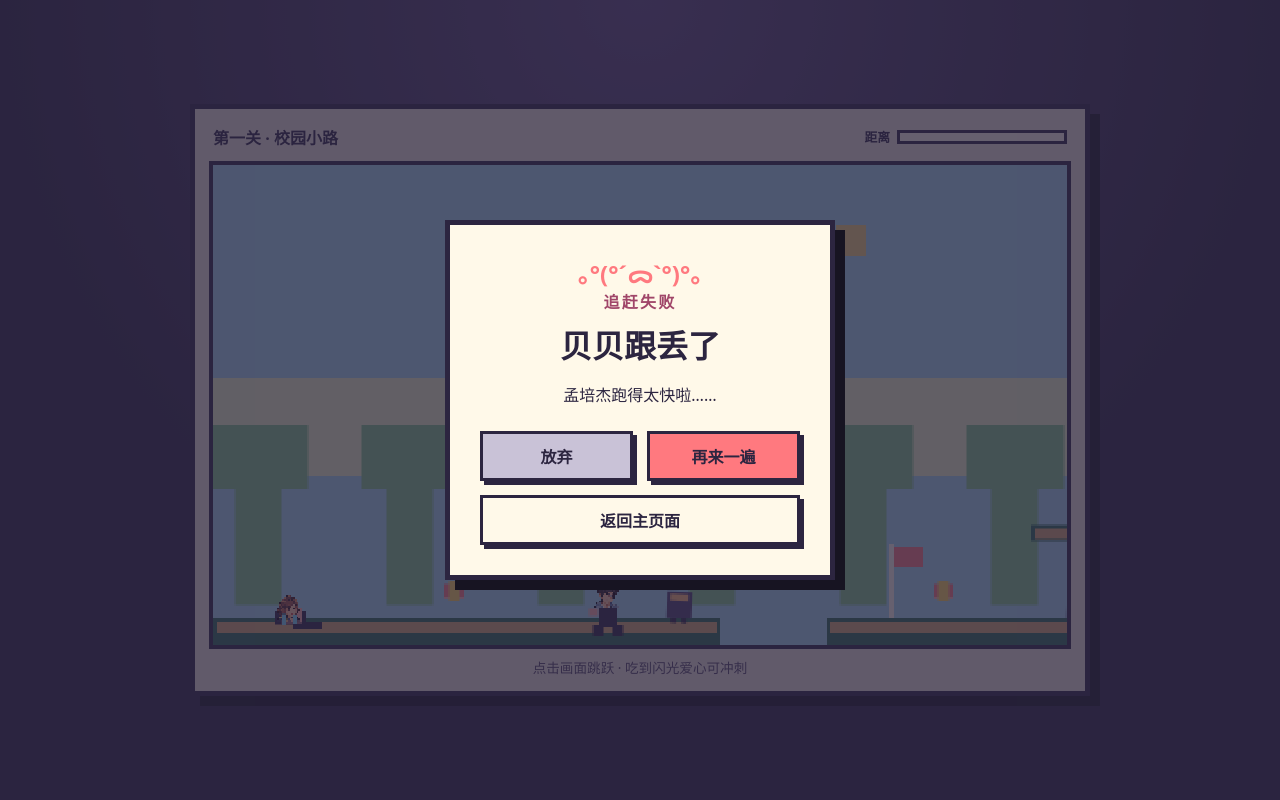
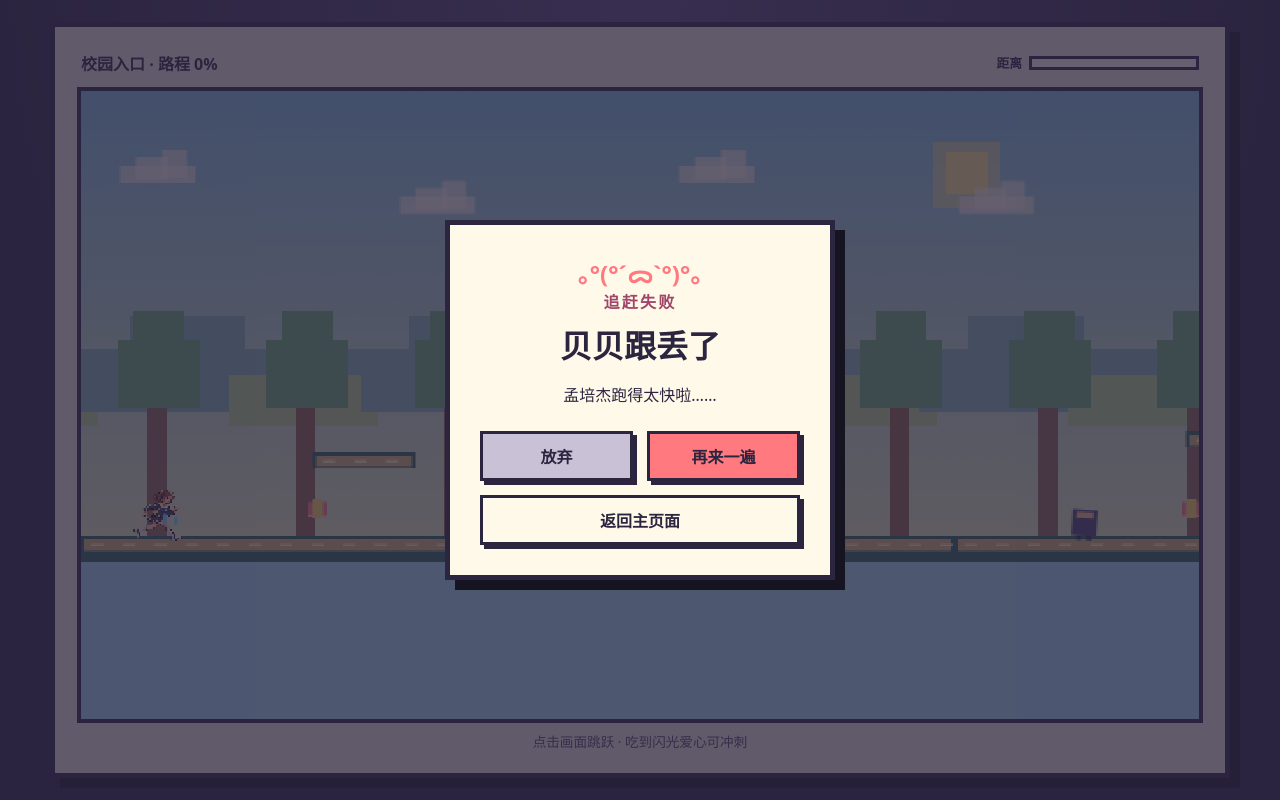
Before and after one commit to Icarus122/deng-deng-beibei, a website with bundled scripts: page index.html in a window 1280 px wide. Both pictures are taken after a click on the button "开始追赶". Built offline with nearby package versions, Linux system fonts and the light colour scheme.

Commit message:
feat: extend continuous pixel chase journey

```diff
--- a/game-logic.js
+++ b/game-logic.js
@@ -5,37 +5,55 @@ const GRAVITY = 1400;
 const JUMP_SPEED = 500;
 const FALL_Y = 640;
 
+function createContinuousJourney() {
+  const platforms = [];
+  const obstacles = [];
+  const energy = [];
+  const checkpoints = [];
+  const segmentLength = 1000;
+
+  for (let segment = 0; segment < 42; segment += 1) {
+    const start = segment * segmentLength;
+    const gapWidth = segment === 0 || segment === 25 ? 0 : 145 + (segment % 3) * 20;
+    const groundWidth = segment === 41 ? 1000 : segmentLength - gapWidth;
+    platforms.push({ x: start, y: GROUND_Y, width: groundWidth, height: 30 });
+    platforms.push({ x: start + 265, y: 414 - (segment % 2) * 24, width: 118, height: 18 });
+    platforms.push({ x: start + 565, y: 442, width: 105, height: 18 });
+
+    if (segment % 2 === 1) {
+      platforms.push({
+        x: start + 765,
+        y: 390,
+        width: 96,
+        height: 18,
+        motion: { axis: segment % 4 === 1 ? 'x' : 'y', range: 46, period: 1500 + segment * 35 },
+      });
+    }
+    if (segment > 0) obstacles.push({ id: `bag-${segment}`, x: start + 135, y: 478, width: 28, height: 32, type: 'bookbag' });
+    energy.push({ id: `energy-${segment + 1}`, x: start + 260, y: 468, width: 22, height: 22 });
+    if (segment % 2 === 1 && segment < 41) checkpoints.push({ x: start + 740, respawnX: start + 700 });
+  }
+
+  return {
+    name: '等到天桥尽头',
+    worldEnd: 42000,
+    finishX: 41280,
+    maxDistance: 520,
+    pursuerSpeed: 136,
+    districts: [
+      { name: '校园入口', start: 0, end: 14000, palette: 'morning' },
+      { name: '林荫操场', start: 14000, end: 28000, palette: 'afternoon' },
+      { name: '黄昏天桥', start: 28000, end: 42000, palette: 'sunset' },
+    ],
+    platforms,
+    obstacles,
+    energy,
+    checkpoints,
+  };
+}
+
 export const LEVELS = {
-  1: {
-    name: '校园小路',
-    worldEnd: 1900,
-    maxDistance: 360,
-    pursuerSpeed: 150,
-    platforms: [
-      { x: 0, y: GROUND_Y, width: 570, height: 30 },
-      { x: 690, y: GROUND_Y, width: 450, height: 30 },
-      { x: 1260, y: GROUND_Y, width: 640, height: 30 },
-      { x: 410, y: 420, width: 110, height: 18 },
-      { x: 605, y: 440, width: 90, height: 18 },
-      { x: 920, y: 405, width: 120, height: 18 },
-      { x: 1120, y: 445, width: 100, height: 18 },
-      { x: 1450, y: 410, width: 120, height: 18 },
-    ],
-    obstacles: [
-      { id: 'bag-1', x: 510, y: 478, width: 28, height: 32, type: 'bookbag' },
-      { id: 'bag-2', x: 960, y: 478, width: 28, height: 32, type: 'bookbag' },
-      { id: 'bag-3', x: 1600, y: 478, width: 28, height: 32, type: 'bookbag' },
-    ],
-    energy: [
-      { id: 'energy-1', x: 260, y: 468, width: 22, height: 22 },
-      { id: 'energy-2', x: 810, y: 468, width: 22, height: 22 },
-      { id: 'energy-3', x: 1370, y: 468, width: 22, height: 22 },
-    ],
-    checkpoints: [
-      { x: 760, respawnX: 730 },
-      { x: 1320, respawnX: 1290 },
-    ],
-  },
+  1: createContinuousJourney(),
   2: {
     name: '黄昏天桥',
     worldEnd: 2150,
@@ -109,7 +127,7 @@ function clamp(value, minimum, maximum) {
 export function createGame(levelId) {
   const level = LEVELS[levelId];
   if (!level) throw new Error(`Unknown level ${levelId}`);
-  const initialDistance = 180;
+  const initialDistance = level.finishX ? 260 : 180;
   const player = {
     x: 70,
     y: GROUND_Y - PLAYER_HEIGHT,
@@ -165,7 +183,7 @@ export function updateGame(state, input, elapsedMs) {
   }
 
   const direction = (input.right ? 1 : 0) - (input.left ? 1 : 0);
-  const runSpeed = energyTimerMs > 0 ? 290 : 180;
+  const runSpeed = energyTimerMs > 0 ? 240 : 150;
   player.x = clamp(player.x + direction * runSpeed * seconds, 0, level.worldEnd - PLAYER_WIDTH);
   const previousBottom = player.y + player.height;
   player.velocityY += GRAVITY * seconds;
@@ -210,13 +228,14 @@ export function updateGame(state, input, elapsedMs) {
 
   const playerProgress = direction > 0 ? runSpeed : direction < 0 ? -75 : 0;
   distance += (level.pursuerSpeed - playerProgress) * seconds;
-  distance = Math.max(0, distance);
+  const minimumLead = level.finishX && player.x < level.finishX ? 30 : 0;
+  distance = Math.max(minimumLead, distance);
 
   let phase = 'playing';
   if (distance >= level.maxDistance) {
     phase = 'lost';
     event = 'lost';
-  } else if (distance <= 0) {
+  } else if (distance <= 1 && (!level.finishX || player.x >= level.finishX)) {
     phase = 'caught';
     event = 'caught';
   }
--- a/game.js
+++ b/game.js
@@ -20,8 +20,8 @@ const winDetail = document.querySelector('#win-detail');
 
 const beibeiPortrait = new Image();
 const mengPortrait = new Image();
-beibeiPortrait.src = 'assets/beibei-pixel.png';
-mengPortrait.src = 'assets/meng-peijie-pixel.png';
+beibeiPortrait.src = 'assets/beibei-runner.png';
+mengPortrait.src = 'assets/meng-runner.png';
 
 const input = { left: false, right: false, jumpPressed: false };
 let currentLevel = 1;
@@ -39,31 +39,71 @@ function closeDialogs() {
   });
 }
 
+function currentDistrict() {
+  const districts = LEVELS[currentLevel].districts;
+  return districts?.find((district) => state.player.x >= district.start && state.player.x < district.end) ?? districts?.at(-1);
+}
+
 function scenePalette() {
-  return currentLevel === 1
-    ? { sky: '#a7d9ee', haze: '#eff7c5', ground: '#6ebf74', edge: '#2c6d55', platform: '#d7ab70', accent: '#ffdd78' }
-    : { sky: '#6b5d9d', haze: '#f4a679', ground: '#3d6572', edge: '#203f58', platform: '#9a6d67', accent: '#ffd584' };
+  const palette = currentDistrict()?.palette;
+  if (palette === 'afternoon') return { skyTop: '#8ec7d1', skyBottom: '#e9e5a9', ridge: '#7bb19a', far: '#b4d38c', tree: '#5e9b6d', trunk: '#86614d', ground: '#5eac78', edge: '#285f55', platform: '#dcb775', accent: '#fff09e' };
+  if (palette === 'sunset') return { skyTop: '#865a97', skyBottom: '#f4a675', ridge: '#7d688a', far: '#a17c8d', tree: '#5e586f', trunk: '#59465f', ground: '#49767a', edge: '#284d5e', platform: '#b27c6f', accent: '#ffd579' };
+  return { skyTop: '#7fbfdc', skyBottom: '#e9eeb5', ridge: '#87b9b3', far: '#b9d88c', tree: '#6bae75', trunk: '#8f654a', ground: '#5fae78', edge: '#286558', platform: '#d6b271', accent: '#ffe68c' };
+}
+
+function drawPixelCloud(x, y, color) {
+  ctx.fillStyle = color;
+  ctx.fillRect(x, y + 18, 86, 20);
+  ctx.fillRect(x + 18, y + 8, 36, 26);
+  ctx.fillRect(x + 48, y, 28, 32);
 }
 
 function drawBackground(cameraX) {
   const palette = scenePalette();
-  ctx.fillStyle = palette.sky;
-  ctx.fillRect(cameraX, 0, 980, 540);
-  ctx.fillStyle = palette.haze;
-  ctx.fillRect(cameraX, 240, 980, 110);
-  ctx.fillStyle = currentLevel === 1 ? '#f4d278' : '#f8c473';
-  ctx.fillRect(cameraX + 700, 68, 34, 34);
-  ctx.fillStyle = currentLevel === 1 ? '#84c98a' : '#6f4f78';
-  for (let index = -1; index < 8; index += 1) {
-    const x = cameraX + index * 170 + 25;
-    ctx.fillRect(x, 340, 52, 155);
-    ctx.fillRect(x - 28, 292, 110, 72);
+  const gradient = ctx.createLinearGradient(0, 0, 0, 540);
+  gradient.addColorStop(0, palette.skyTop);
+  gradient.addColorStop(1, palette.skyBottom);
+  ctx.fillStyle = gradient;
+  ctx.fillRect(cameraX, 0, 1300, 540);
+
+  ctx.fillStyle = palette.accent;
+  ctx.fillRect(cameraX + 990, 70, 48, 48);
+  ctx.fillStyle = `${palette.accent}88`;
+  ctx.fillRect(cameraX + 976, 58, 76, 76);
+
+  for (let x = Math.floor(cameraX / 320) * 320 - 320; x < cameraX + 1320; x += 320) {
+    drawPixelCloud(x + 45, 68 + ((Math.floor(x / 320) & 1) * 35), '#fff9e9aa');
+    ctx.fillStyle = palette.ridge;
+    ctx.fillRect(x, 296, 320, 72);
+    ctx.fillRect(x + 56, 258, 132, 72);
+    ctx.fillStyle = palette.far;
+    ctx.fillRect(x + 170, 326, 170, 58);
   }
-  if (currentLevel === 2) {
-    ctx.fillStyle = '#4a405f';
-    ctx.fillRect(cameraX, 304, 980, 20);
-    ctx.fillStyle = '#ffc45e';
-    for (let x = cameraX + 60; x < cameraX + 980; x += 160) ctx.fillRect(x, 288, 14, 16);
+
+  const district = currentDistrict();
+  for (let x = Math.floor(cameraX / 170) * 170 - 170; x < cameraX + 1320; x += 170) {
+    ctx.fillStyle = palette.trunk;
+    ctx.fillRect(x + 76, 350, 22, 160);
+    ctx.fillStyle = palette.tree;
+    ctx.fillRect(x + 42, 286, 94, 78);
+    ctx.fillRect(x + 60, 252, 58, 60);
+  }
+  if (district?.palette === 'afternoon') {
+    ctx.fillStyle = '#d6e5d5';
+    ctx.fillRect(cameraX + 710, 300, 160, 116);
+    ctx.fillStyle = '#6d88a0';
+    for (let x = cameraX + 728; x < cameraX + 860; x += 34) ctx.fillRect(x, 326, 18, 22);
+  }
+  if (district?.palette === 'sunset') {
+    ctx.fillStyle = '#4b4763';
+    ctx.fillRect(cameraX, 306, 1300, 20);
+    ctx.fillStyle = '#ffce77';
+    for (let x = cameraX + 40; x < cameraX + 1300; x += 155) {
+      ctx.fillRect(x, 283, 16, 23);
+      ctx.fillStyle = '#4b4763';
+      ctx.fillRect(x + 6, 245, 5, 38);
+      ctx.fillStyle = '#ffce77';
+    }
   }
 }
 
@@ -72,7 +112,9 @@ function drawPlatform(platform) {
   ctx.fillStyle = palette.edge;
   ctx.fillRect(platform.x, platform.y, platform.width, platform.height);
   ctx.fillStyle = palette.platform;
-  ctx.fillRect(platform.x + 4, platform.y + 4, platform.width - 8, 12);
+  ctx.fillRect(platform.x + 4, platform.y + 4, platform.width - 8, 13);
+  ctx.fillStyle = '#fff0b2';
+  for (let x = platform.x + 12; x < platform.x + platform.width - 6; x += 36) ctx.fillRect(x, platform.y + 9, 14, 3);
 }
 
 function drawObstacle(obstacle, elapsedMs) {
@@ -107,29 +149,36 @@ function drawCheckpoint(checkpoint) {
   ctx.fillRect(checkpoint.x + 6, 430, 32, 22);
 }
 
-function drawRunner(x, y, portrait, { crying = false, fallen = false, tapping = false } = {}) {
-  const headY = crying ? y + 3 : y - 12;
-  ctx.fillStyle = '#2c2540';
+function drawRunner(x, y, portrait, { crying = false, fallen = false, tapping = false, jumping = false } = {}) {
+  const stride = Math.sin(state.elapsedMs / 78) * 4;
+  const bob = jumping ? -4 : Math.abs(stride) * 0.55;
+  ctx.save();
   if (fallen) {
-    ctx.fillRect(x - 9, y + 18, 54, 12);
-    ctx.fillRect(x + 19, y + 30, 35, 8);
+    ctx.translate(x + 34, y + 20);
+    ctx.rotate(Math.PI / 2);
+    ctx.drawImage(portrait, -42, -35, 84, 70);
   } else if (crying) {
-    ctx.fillRect(x, y + 24, 34, 15);
-    ctx.fillRect(x + 20, y + 36, 32, 8);
-    ctx.fillStyle = '#ffb0a4';
-    ctx.fillRect(x + 7, y + 20, 23, 17);
+    ctx.translate(x + 20, y + 32);
+    ctx.scale(0.82, 0.72);
+    ctx.drawImage(portrait, -42, -74, 84, 84);
+    ctx.fillStyle = '#74d7ee';
+    ctx.fillRect(5, -35, 5, 17);
+    ctx.fillRect(20, -31, 5, 13);
   } else {
-    ctx.fillRect(x + 4, y + 17, 20, 25);
-    ctx.fillRect(x - 3, y + 40, 12, 12);
-    ctx.fillRect(x + 19, y + 40, 12, 12);
-    ctx.fillStyle = '#ffb0a4';
-    ctx.fillRect(x + (tapping ? 25 : -7), y + 21, tapping ? 25 : 10, 8);
+    ctx.translate(x + 28, y + 30 + bob);
+    if (jumping) ctx.rotate(-0.1);
+    ctx.drawImage(portrait, -38, -82, 76, 88);
+    if (tapping) {
+      ctx.fillStyle = '#fff3a5';
+      ctx.fillRect(35, -28, 18, 6);
+      ctx.fillRect(41, -34, 6, 18);
+    }
   }
-  ctx.drawImage(portrait, x - 3, headY, 34, 34);
-  if (crying) {
-    ctx.fillStyle = '#7cd8f2';
-    ctx.fillRect(x + 8, headY + 24, 4, 13);
-    ctx.fillRect(x + 20, headY + 25, 4, 10);
+  ctx.restore();
+  if (!crying && !fallen && !jumping && Math.abs(stride) > 3) {
+    ctx.fillStyle = '#fff0c7';
+    ctx.fillRect(x - 8, y + 28, 10, 4);
+    ctx.fillRect(x - 20, y + 33, 7, 3);
   }
 }
 
@@ -144,7 +193,7 @@ function drawDistanceBubble(cameraX) {
 
 function render() {
   if (!state) return;
-  const cameraX = Math.max(0, state.player.x - 250);
+  const cameraX = Math.max(0, state.player.x - 360);
   const level = LEVELS[currentLevel];
   const platforms = getRenderPlatforms(currentLevel, state.elapsedMs);
 
@@ -157,7 +206,7 @@ function render() {
   level.energy.filter((energy) => !state.collectedEnergyIds.includes(energy.id)).forEach((energy) => drawEnergy(energy, state.elapsedMs));
   level.obstacles.forEach((obstacle) => drawObstacle(obstacle, state.elapsedMs));
 
-  const beibeiOptions = { crying: state.phase === 'lost', tapping: state.phase === 'caught' && resultPose === 'tap' };
+  const beibeiOptions = { crying: state.phase === 'lost', tapping: state.phase === 'caught' && resultPose === 'tap', jumping: !state.player.grounded };
   const mengOptions = { fallen: state.phase === 'caught' && resultPose === 'fallen' };
   drawRunner(state.player.x, state.player.y, beibeiPortrait, beibeiOptions);
   drawRunner(state.pursuerX, state.player.y, mengPortrait, mengOptions);
@@ -174,6 +223,9 @@ function render() {
 
   const remaining = Math.max(0, Math.round(((state.maxDistance - state.distance) / state.maxDistance) * 100));
   distanceFill.style.width = `${remaining}%`;
+  const district = currentDistrict();
+  const progress = Math.min(100, Math.round((state.player.x / level.finishX) * 100));
+  levelName.textContent = `${district?.name ?? level.name} · 路程 ${progress}%`;
 }
 
 function updateLiveText() {
@@ -199,12 +251,11 @@ function showLoseDialog() {
 }
 
 function showWinDialog() {
-  const isFinal = currentLevel === 2;
-  winCopy.textContent = isFinal ? '贝贝追上了 · 通关啦！' : '贝贝追上了';
+  winCopy.textContent = '贝贝追上了 · 通关啦！';
   winDetail.textContent = '没心眼，不等我';
-  nextLevelButton.hidden = isFinal;
-  replayButton.hidden = !isFinal;
-  gameStatus.textContent = isFinal ? '第二关完成，贝贝追上了。' : '第一关完成，可以进入下一关。';
+  nextLevelButton.hidden = true;
+  replayButton.hidden = false;
+  gameStatus.textContent = '长途追赶完成，贝贝追上了。';
   if (!winDialog.open) winDialog.showModal();
 }
 
@@ -247,8 +298,8 @@ function startLevel(levelId) {
   state = createGame(levelId);
   resultPose = 'running';
   lastFrame = 0;
-  levelName.textContent = `${levelId === 1 ? '第一关' : '第二关'} · ${LEVELS[levelId].name}`;
-  gameStatus.textContent = `${LEVELS[levelId].name}开始，追上孟培杰！`;
+  levelName.textContent = '校园入口 · 路程 0%';
+  gameStatus.textContent = '连续追逐开始，追上孟培杰！';
   homeScreen.hidden = true;
   gameScreen.hidden = false;
   render();
@@ -284,6 +335,6 @@ canvas.addEventListener('pointerdown', queueJump);
 startButton.addEventListener('click', () => startLevel(1));
 retryButton.addEventListener('click', () => startLevel(currentLevel));
 giveUpButton.addEventListener('click', returnHome);
-nextLevelButton.addEventListener('click', () => startLevel(2));
+nextLevelButton.addEventListener('click', () => startLevel(1));
 replayButton.addEventListener('click', () => startLevel(1));
 homeButtons.forEach((button) => button.addEventListener('click', returnHome));
--- a/index.html
+++ b/index.html
@@ -29,7 +29,7 @@
             <span>距离</span><div class="distance-track"><i id="distance-fill"></i></div>
           </div>
         </header>
-        <canvas id="game-canvas" width="480" height="270" aria-label="董贝贝追赶孟培杰的像素游戏"></canvas>
+        <canvas id="game-canvas" width="640" height="360" aria-label="董贝贝追赶孟培杰的连续像素追逐游戏"></canvas>
         <p id="game-status" class="sr-only" aria-live="polite"></p>
         <p class="touch-tip">点击画面跳跃 · 吃到闪光爱心可冲刺</p>
       </section>
--- a/style.css
+++ b/style.css
@@ -33,7 +33,7 @@ button:hover, button:focus-visible { transform: translate(-1px, -1px); box-shado
 button:active { transform: translate(3px, 3px); box-shadow: 1px 1px 0 #2c2540; }
 
 .game-shell {
-  width: min(96vw, 900px);
+  width: min(96vw, 1180px);
   overflow: hidden;
   border: 5px solid #2c2540;
   box-shadow: 10px 10px 0 #171422;
@@ -51,7 +51,7 @@ h1 { margin: 0; font-size: clamp(42px, 9vw, 76px); line-height: 1; text-shadow:
 .primary-button { background: #ff797f; }
 .ghost-button { background: #c9c2d7; }
 
-.game-screen { min-height: 0; padding: 14px; background: #eee7d8; }
+.game-screen { min-height: 0; padding: clamp(10px, 2vw, 22px); background: #eee7d8; }
 .hud { display: flex; align-items: center; justify-content: space-between; gap: 16px; padding: 2px 4px 12px; font-weight: 900; }
 .hud p { margin: 0; }
 .distance-wrap { display: flex; align-items: center; gap: 7px; font-size: .8rem; }
```
Also changed, not shown: tests/game-logic.test.mjs (+20 -6 lines), README.md, assets/beibei-runner.png (added), assets/meng-runner.png (added), 1 other file.
